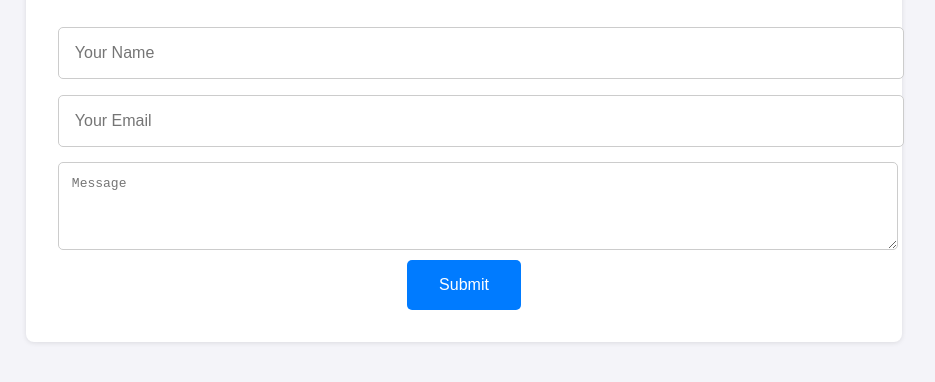
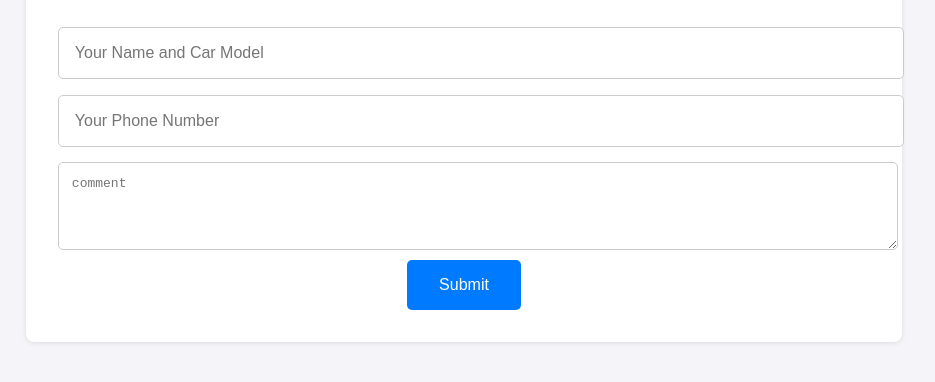
Before and after one commit to HamW1/TM, a plain HTML site: page reserve.html in a window 1280 px wide. Shown: the part 276-658 px from the top of the page, without its empty margins (176-1111 px from the left). Drawn offline with Linux system fonts and the light colour scheme.

Commit message:
reserve.html

```diff
--- a/reserve.html
+++ b/reserve.html
@@ -51,9 +51,9 @@
     <div class="reserve-container">
         <h1>Reserve a Car</h1>
         <form id="reserveForm">
-            <input type="text" id="name" placeholder="Your Name" required>
-            <input type="email" id="email" placeholder="Your Email" required>
-            <textarea id="message" placeholder="Message" rows="4" required></textarea>
+            <input type="text" id="name" placeholder="Your Name and Car Model" required>
+            <input type="email" id="email" placeholder="Your Phone Number" required>
+            <textarea id="message" placeholder="comment" rows="4" required></textarea>
             <button type="submit">Submit</button>
         </form>
     </div>
```
